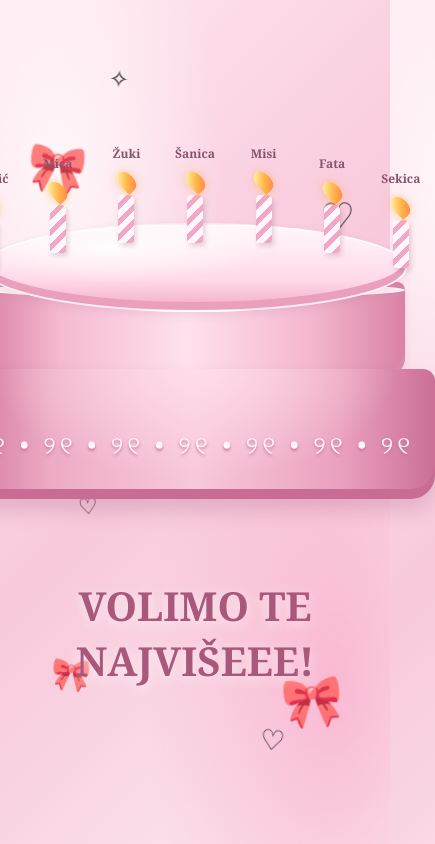
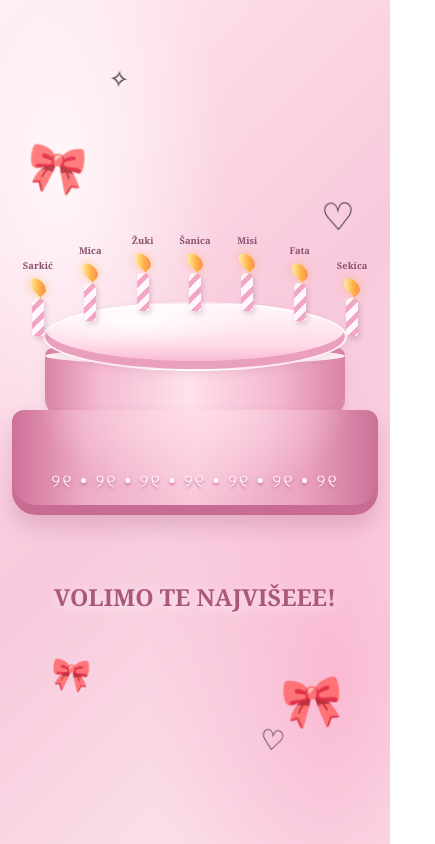
Before and after one commit to sara123p/cestitkica, a plain HTML site: page index.html in a window 390 px wide. Both pictures are taken after a click on the button "OTVORI". Shown: the whole page, 435 px wide, since content can reach past the window. Drawn offline with Linux system fonts and the light colour scheme.

Commit message:
Add files via upload

```diff
--- a/style.css
+++ b/style.css
@@ -456,3 +456,109 @@ h1 {
 .candle:nth-last-child(2) {
     transform: translateY(10px);
 }
+
+/* PRILAGOĐAVANJE TELEFONU */
+@media (max-width: 600px) {
+
+    /* Prvi ekran */
+    #welcome {
+        width: 92%;
+        padding: 15px;
+        box-sizing: border-box;
+    }
+
+    #welcome h1 {
+        font-size: clamp(25px, 7vw, 34px);
+        line-height: 1.25;
+        margin-bottom: 25px;
+        overflow-wrap: anywhere;
+    }
+
+    #welcome button {
+        font-size: 16px;
+        padding: 13px 32px;
+    }
+
+    /* Drugi ekran */
+    .birthday {
+        width: 100%;
+        padding: 10px 0;
+        box-sizing: border-box;
+    }
+
+    .birthday h2 {
+        font-size: clamp(23px, 6vw, 30px);
+        line-height: 1.3;
+        margin: 15px 0;
+    }
+
+    /* Manja torta koja staje u širinu telefona */
+    .cake {
+        width: 94vw;
+        max-width: 380px;
+        height: 255px;
+        margin: 85px auto 25px;
+    }
+
+    .cake-top {
+        width: 82%;
+        height: 65px;
+    }
+
+    .cake-middle {
+        width: 82%;
+        height: 70px;
+        margin: -23px auto 0;
+    }
+
+    .cake-bottom {
+        width: 100%;
+        height: 105px;
+        margin: -8px auto 0;
+    }
+
+    /* Svećice i imena */
+    .candles {
+        top: -68px;
+        width: 100%;
+    }
+
+    .candle-stick {
+        width: 12px;
+        height: 38px;
+    }
+
+    .flame {
+        width: 12px;
+        height: 19px;
+    }
+
+    .nickname {
+        font-size: clamp(7px, 2.4vw, 10px);
+        margin-bottom: 5px;
+    }
+
+    /* Dekoracije torte */
+    .cake-bottom::before {
+        font-size: 17px;
+        letter-spacing: 1px;
+    }
+
+    .cake-bottom::after {
+        font-size: 18px;
+        letter-spacing: 2px;
+    }
+
+    /* Poruka */
+    .message-box {
+        width: 82%;
+        max-width: 320px;
+        box-sizing: border-box;
+        padding: 20px;
+    }
+
+    .message-box p {
+        font-size: 16px;
+    }
+
+}
```
